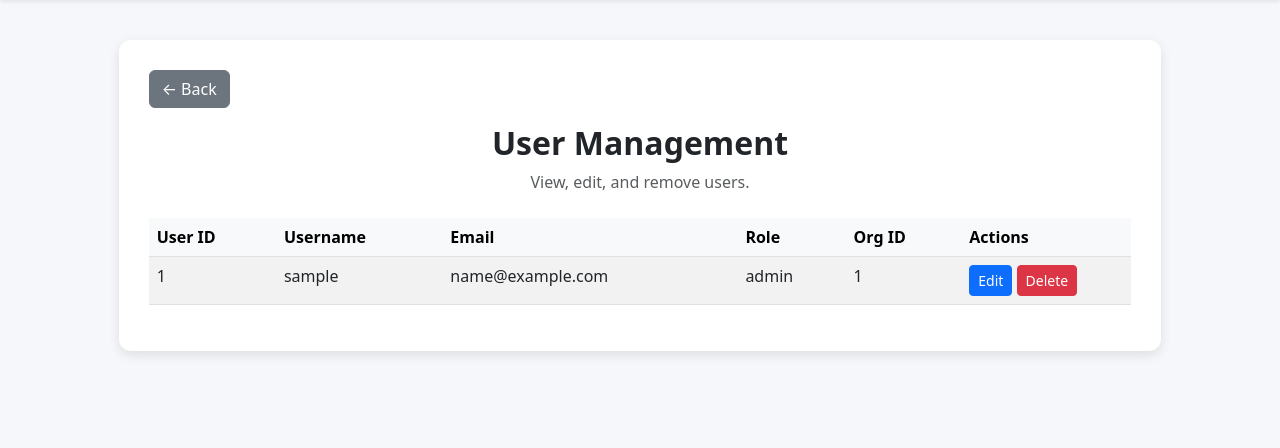
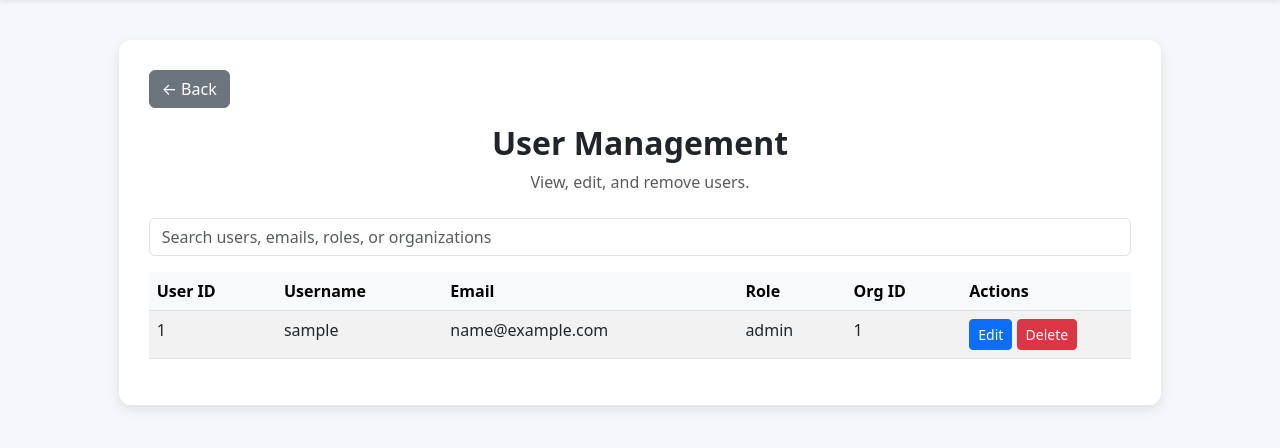
Before and after one commit to fna106/FreeFoodMap, a Flask app: template templates/admin_users.html in a window 1280 px wide. Shown: the part 56-504 px from the top of the page. Run offline with Flask 3, Linux system fonts and the light colour scheme; the template is opened without the code that fills it: most values are stand-ins (such as "Sample title", 1, 10 or a date in 2020).

Commit message:
Update admin_users.html
Added client-side search/filtering to the admin users table

```diff
--- a/templates/admin_users.html
+++ b/templates/admin_users.html
@@ -51,7 +51,9 @@
         <h2 class="text-center">User Management</h2>
         <p class="text-center text-muted mb-4">View, edit, and remove users.</p>
 
-        <table class="table table-striped table-hover">
+        <input class="form-control mb-3" data-table-filter="#users-table" placeholder="Search users, emails, roles, or organizations">
+
+        <table id="users-table" class="table table-striped table-hover">
             <thead class="table-light">
                 <tr>
                     <th>User ID</th>
@@ -89,5 +91,6 @@
     </div>
 </div>
 
+<script src="/static/scripts/admin_table_filter.js"></script>
 </body>
 </html>
```
